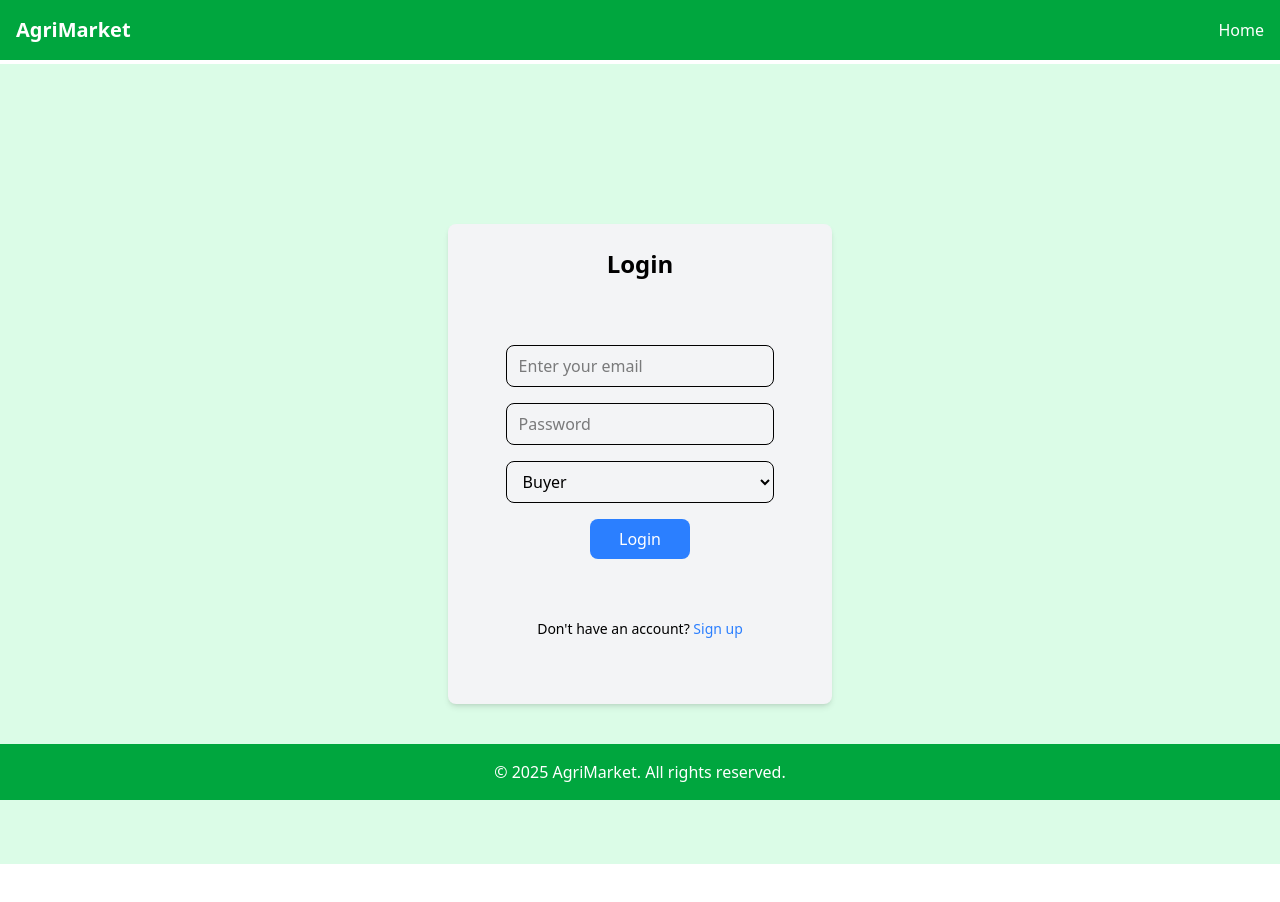
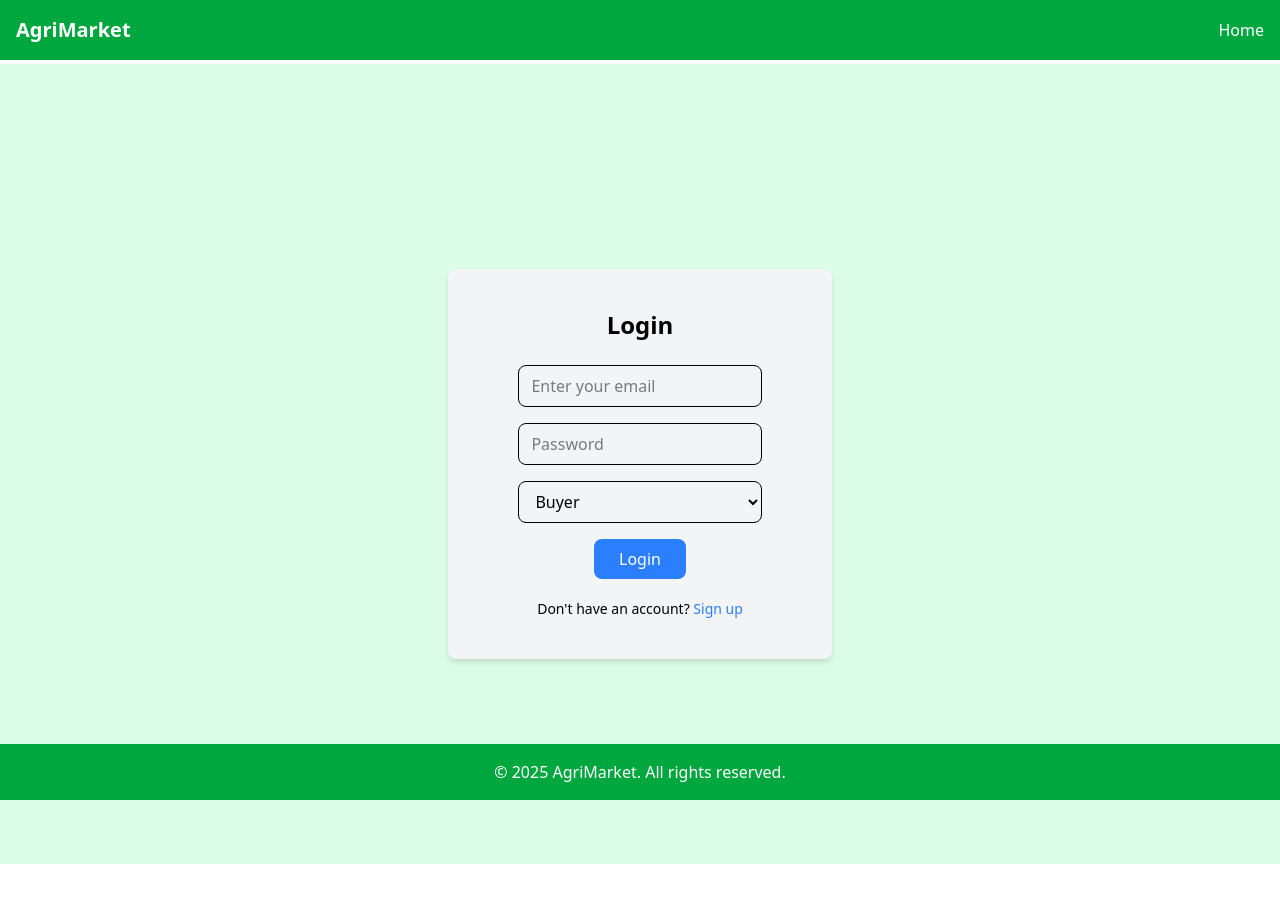
Before and after one commit to KXvira/farmers-marketplace, a React (Vite) app in the folder frontend/: page /login in a window 1280 px wide. Shown: the top 902 px of the page. Built offline with nearby package versions, Linux system fonts and the light colour scheme.

Commit message:
refactor Login component to adjust padding and width for improved layout

```diff
--- a/frontend/src/pages/Login.jsx
+++ b/frontend/src/pages/Login.jsx
@@ -58,7 +58,7 @@ const Login = () => {
 
   return (
     <div className="flex items-center justify-center h-screen bg-green-100">
-      <div className="bg-gray-100 grid gap-y-2 text-center p-6 rounded-lg shadow-md w-[30%] h-[60%]">
+      <div className="bg-gray-100 grid gap-y-2 text-center p-10 rounded-lg shadow-md w-96">
         <h2 className="text-2xl font-bold mb-4 text-center">Login</h2>
         {error && typeof error === "string" && (
           <p className="text-red-500 text-sm mb-2">{error}</p>
```
